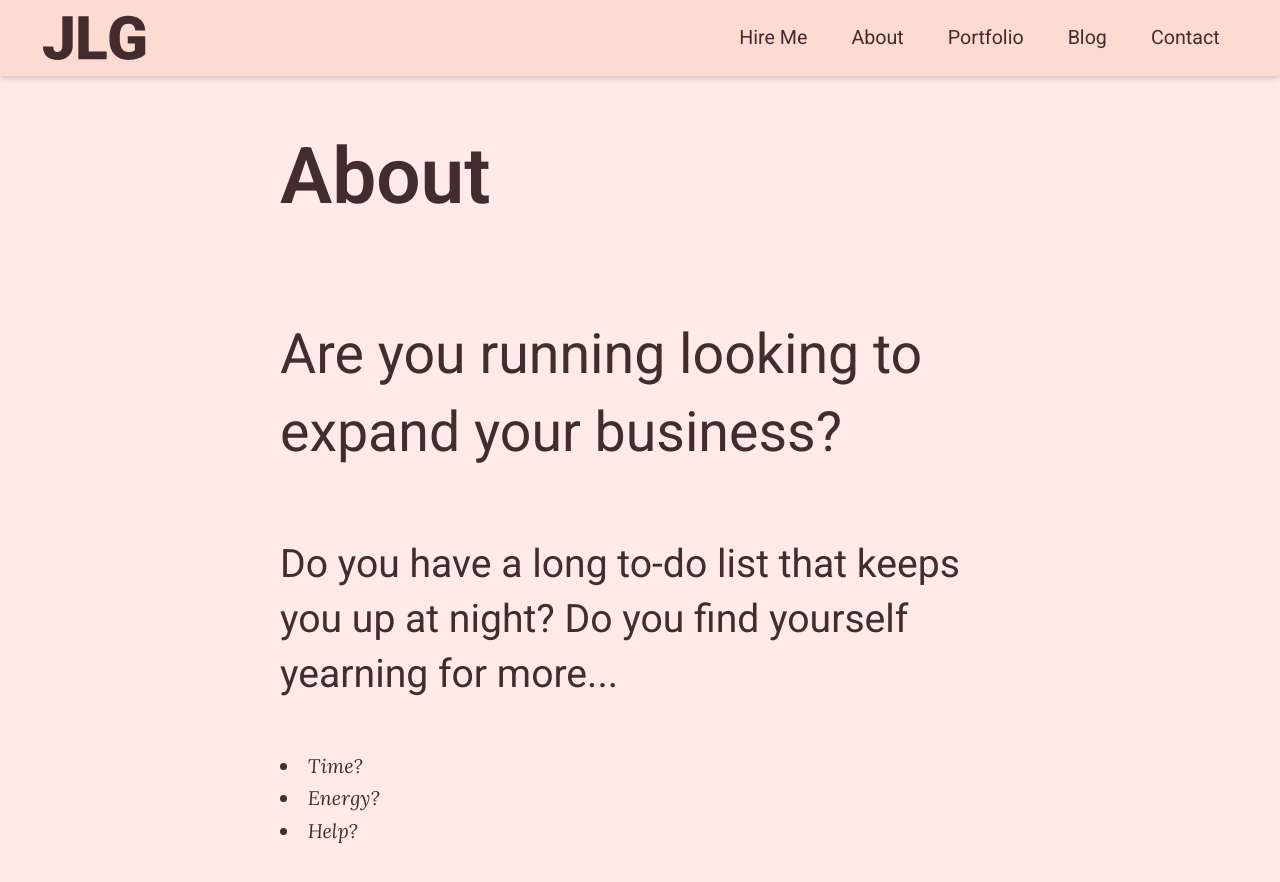
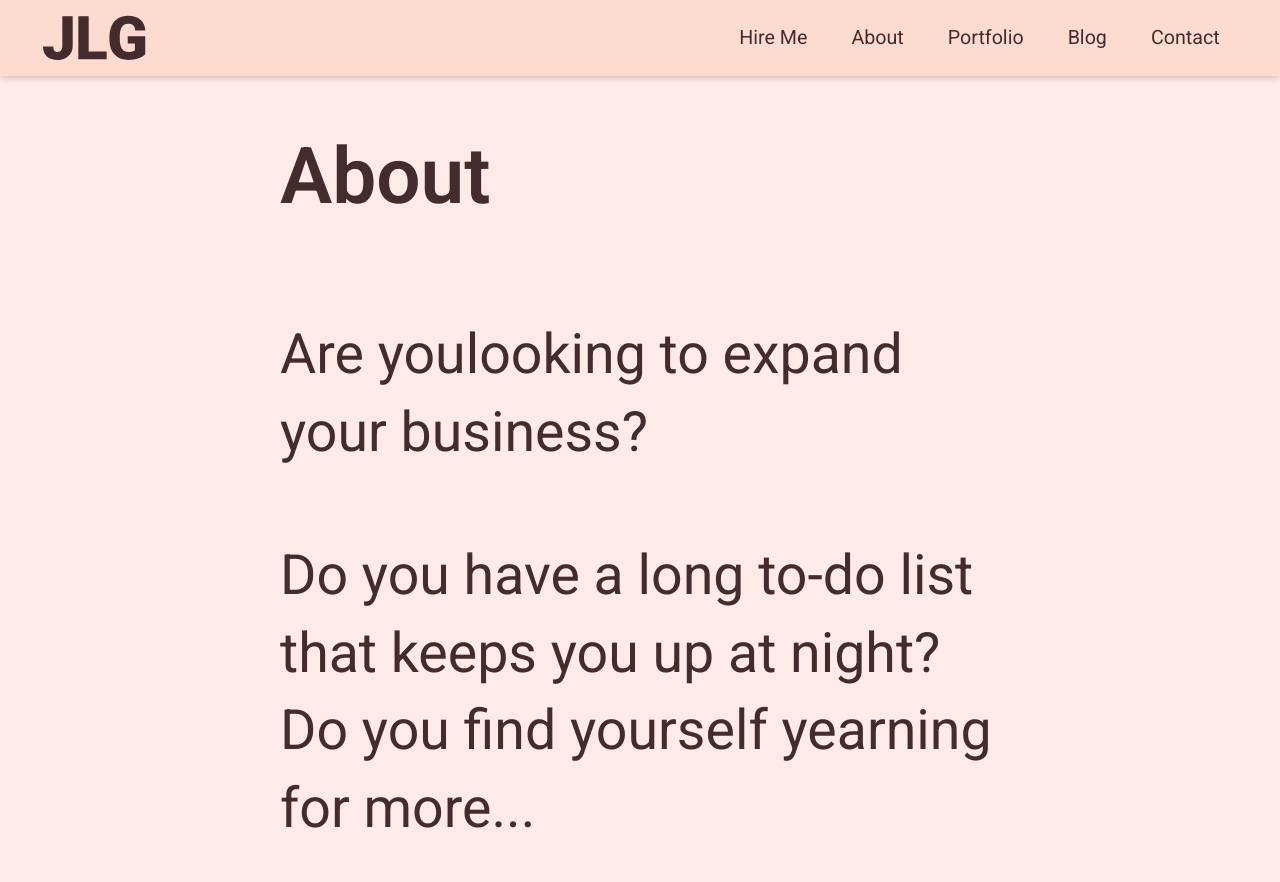
Before and after one commit to jersey-griggs/jersey.griggs.github.io, a Jekyll site: the page built from about/index.html, in a window 1280 px wide and 900 px high. Shown: the top 882 px of the window. Built offline with Jekyll 4.4.1, drawn with Linux system fonts in a browser that asks for light colours.

Commit message:
Update index.html

```diff
--- a/about/index.html
+++ b/about/index.html
@@ -3,9 +3,9 @@ layout: page
 title: About
 ---
 <div class="text container">
-<h2>Are you running looking to expand your business?</h2>
+<h2>Are youlooking to expand your business?</h2>
 
-<h3>Do you have a long to-do list that keeps you up at night? Do you find yourself yearning for more...</h3>
+<h2>Do you have a long to-do list that keeps you up at night? Do you find yourself yearning for more...</h2>
 
   <li><em>Time?</em></li>
   <li><em>Energy?</em></li>
```
